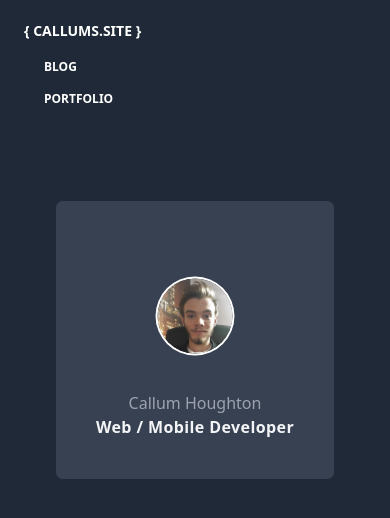
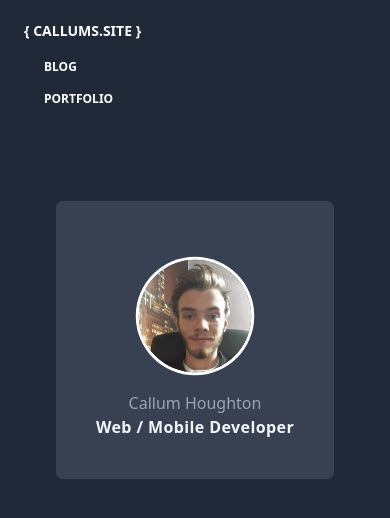
Before and after one commit to CallumHoughton18/personal-site, a Gatsby site: page / in a window 390 px wide. Built offline with nearby package versions, Linux system fonts and the light colour scheme; Gatsby itself is replaced by a stand-in of ours.

Commit message:
feat(circleavatar.tsx): rename me.jpeg to me.jpg, update GraphQL query

```diff
--- a/src/components/CircleAvatar.tsx
+++ b/src/components/CircleAvatar.tsx
@@ -5,7 +5,7 @@ import Img from "gatsby-image";
 const CircleAvatar = (): JSX.Element => {
   const data = useStaticQuery(graphql`
     query {
-      file(relativePath: { eq: "me.jpeg" }) {
+      file(relativePath: { eq: "me.jpg" }) {
         childImageSharp {
           fixed(width: 150, height: 150) {
             ...GatsbyImageSharpFixed
@@ -16,7 +16,7 @@ const CircleAvatar = (): JSX.Element => {
   `);
   return (
     <Img
-      className="transform scale-50 rounded-full ring-4 ring-white shadow-m sm:scale-100"
+      className="transform scale-75 rounded-full ring-4 ring-white shadow-m sm:scale-100"
       fixed={data.file.childImageSharp.fixed}
       alt="Picture of Callum"
     />
```
Also changed, not shown: src/images/me.jpg (renamed from src/images/me.jpeg).
